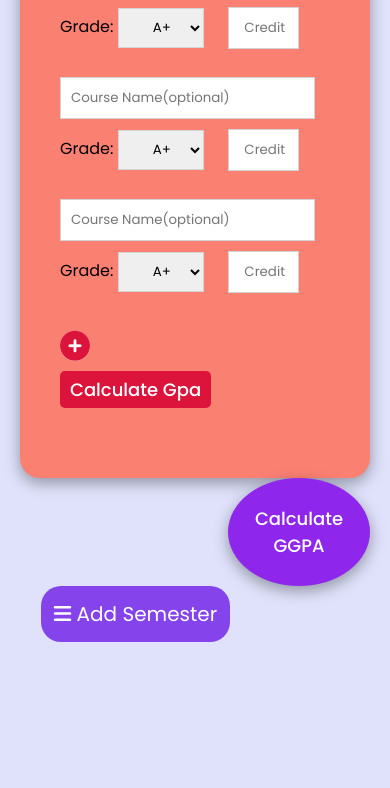
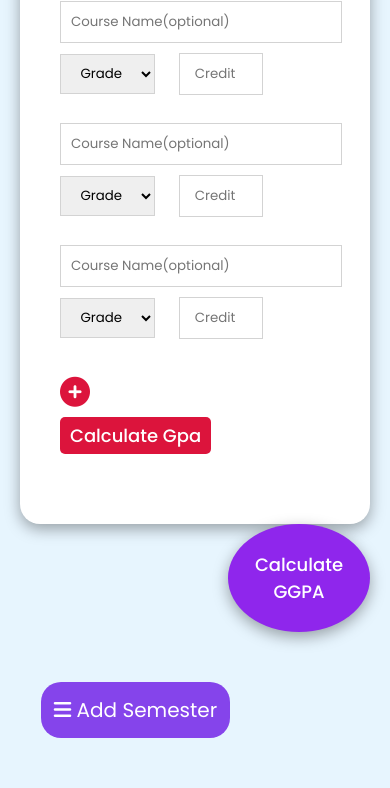
Before and after one commit to uttamsdev/semester-gpa-calculator, a plain HTML site: page index.html in a window 390 px wide. Shown: the part 524-1312 px from the top of the page. Before the commit the page ends 1166 px from the top, so only its background shows below. Drawn offline with Linux system fonts and the light colour scheme.

Commit message:
changed design

```diff
--- a/css/style.css
+++ b/css/style.css
@@ -6,7 +6,7 @@
 }
 body {
   position: relative;
-  background-color: rgba(222, 225, 250, 0.952);
+  background-color: #E7F5FE;
 }
 .banner{
     text-align: center;
@@ -38,6 +38,7 @@ body {
 #cars{
     border: 1px solid lightgray;
     outline: none;
+    padding-left: 10px;
 }
 .credit {
   height: 40px;
@@ -56,7 +57,7 @@ body {
   box-shadow: rgba(0, 0, 0, 0.35) 0px 5px 15px;
   padding: 40px;
   border-radius: 20px;
-  background-color: salmon;
+  background-color: white;
 }
 .fa-circle-plus {
   font-size: 30px;
@@ -98,6 +99,7 @@ body {
   cursor: pointer;
   position: relative;
   left: -17%;
+  margin-bottom: 50px;
 }
 .calculate-gpa {
   padding: 5px 10px;
@@ -115,8 +117,9 @@ body {
   text-align: center;
   color: white;
   background-color: blue;
-  box-shadow: rgba(0, 0, 0, 0.2) 0px 60px 40px -7px;
+  box-shadow: rgba(0, 0, 0, 0.15) 1.95px 1.95px 2.6px;
   margin-bottom: 10px;
+  border-radius: 10px;
 }
 #cgpa {
   background-color: crimson;
@@ -129,14 +132,17 @@ body {
 }
 
 @media (max-width:668px) {
+  *{
+    box-sizing:none;
+  }
    .items .course{
-       width: 90%;
+       width: 100%;
    }
    .grades{
-       width: 32%;
+       width: 35%;
    }
    .credit{
-       width: 20%;
+       width: 25%;
        padding-left: 15px;
    }
    .input-items{
@@ -145,5 +151,19 @@ body {
    .container{
        margin: 0 20px;
    }
+   label{
+     display: none;
+   }
+   #cars{
+     padding-left: 0;
+     text-align: center;
+   }
+   #add-semester{
+     margin-top: 50px;
+   }
+   .banner h2{
+     font-size: 25px;
+     padding: 20px;
+   }
 
 }
--- a/index.html
+++ b/index.html
@@ -25,6 +25,7 @@
                 <input class="course" type="text" placeholder="Course Name(optional)">
                 <label for="cars">Grade:</label>
                 <select name="cars" id="cars" class="grades1 grades">
+                    <option value="" disabled selected>Grade</option>
                     <option value="A+">A+</option>
                     <option value="A">A</option>
                     <option value="A-">A-</option>
@@ -43,6 +44,7 @@
                 <input class="course" type="text" placeholder="Course Name(optional)">
                 <label for="cars">Grade:</label>
                 <select name="cars" id="cars" class="grades1 grades">
+                    <option value="" disabled selected>Grade</option>
                     <option value="A+">A+</option>
                     <option value="A">A</option>
                     <option value="A-">A-</option>
@@ -61,6 +63,7 @@
                 <input class="course" type="text" placeholder="Course Name(optional)">
                 <label for="cars">Grade:</label>
                 <select name="cars" id="cars" class="grades1 grades">
+                    <option value="" disabled selected>Grade</option>
                     <option value="A+">A+</option>
                     <option value="A">A</option>
                     <option value="A-">A-</option>
@@ -79,6 +82,7 @@
                 <input class="course" type="text" placeholder="Course Name(optional)">
                 <label for="cars">Grade:</label>
                 <select name="cars" id="cars" class="grades1 grades">
+                    <option value="" disabled selected>Grade</option>
                     <option value="A+">A+</option>
                     <option value="A">A</option>
                     <option value="A-">A-</option>
--- a/js/app.js
+++ b/js/app.js
@@ -33,6 +33,7 @@ document.getElementById('add-semester').addEventListener('click', function(){
             <input class="course" type="text" placeholder="Course Name(optional)">
             <label for="cars">Grade:</label>
             <select name="cars" id="cars" class="grades${count} grades">
+                <option value="" disabled selected>Grade</option>
                 <option value="A+">A+</option>
                 <option value="A">A</option>
                 <option value="A-">A-</option>
@@ -50,6 +51,7 @@ document.getElementById('add-semester').addEventListener('click', function(){
             <input class="course" type="text" placeholder="Course Name(optional)">
             <label for="cars">Grade:</label>
             <select name="cars" id="cars" class="grades${count} grades">
+                <option value="" disabled selected>Grade</option>
                 <option value="A+">A+</option>
                 <option value="A">A</option>
                 <option value="A-">A-</option>
@@ -67,6 +69,7 @@ document.getElementById('add-semester').addEventListener('click', function(){
             <input class="course" type="text" placeholder="Course Name(optional)">
             <label for="cars">Grade:</label>
             <select name="cars" id="cars" class="grades${count} grades">
+                <option value="" disabled selected>Grade</option>
                 <option value="A+">A+</option>
                 <option value="A">A</option>
                 <option value="A-">A-</option>
@@ -84,6 +87,7 @@ document.getElementById('add-semester').addEventListener('click', function(){
             <input class="course" type="text" placeholder="Course Name(optional)">
             <label for="cars">Grade:</label>
             <select name="cars" id="cars" class="grades${count} grades">
+                <option value="" disabled selected>Grade</option>
                 <option value="A+">A+</option>
                 <option value="A">A</option>
                 <option value="A-">A-</option>
```
